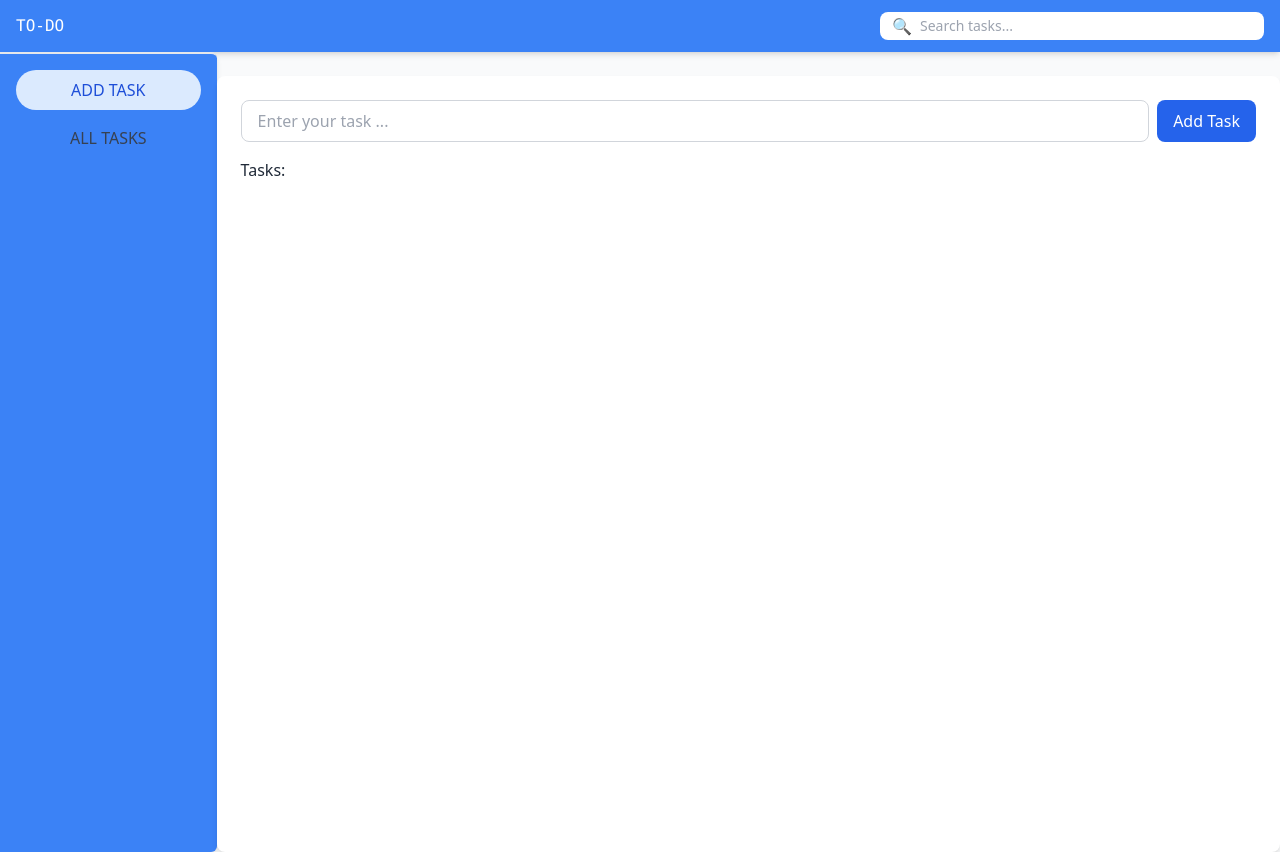
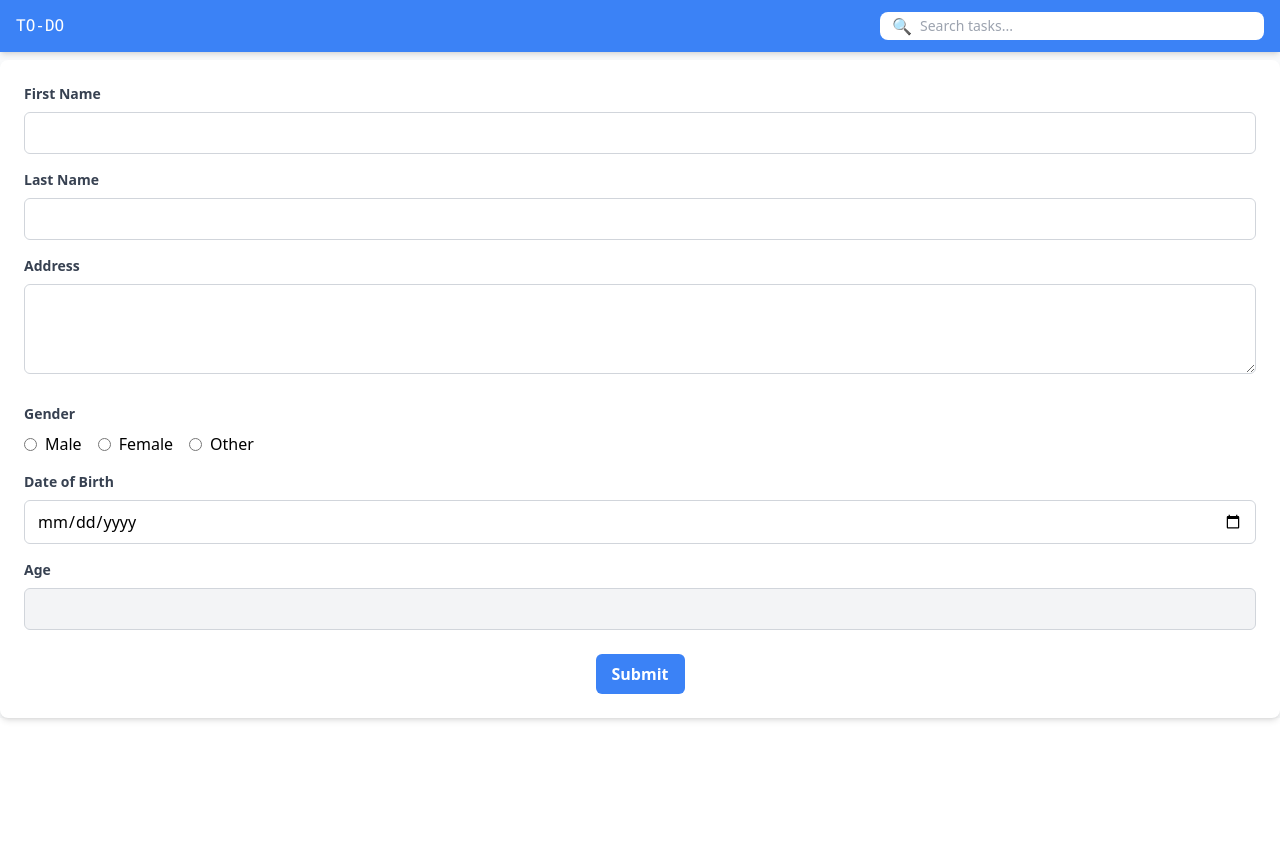
Before and after one commit to PrabhuSaravanan/React-ToDo-App, a React (Vite) app: page / in a window 1280 px wide. After the commit the page ends 800 px from the top, so only its background shows below. Built offline with nearby package versions, Linux system fonts and the light colour scheme.

Commit message:
... React Hook Forms

```diff
--- a/package.json
+++ b/package.json
@@ -11,7 +11,8 @@
   },
   "dependencies": {
     "react": "^19.0.0",
-    "react-dom": "^19.0.0"
+    "react-dom": "^19.0.0",
+    "react-hook-form": "^7.56.1"
   },
   "devDependencies": {
     "@eslint/js": "^9.21.0",
--- a/src/App.tsx
+++ b/src/App.tsx
@@ -1,7 +1,6 @@
 import { Header } from './components/common/Header'
-import { Menu } from './components/common/Menu'
-import { ToDoWrapper } from './components/todo/ToDoWrapper'
 import './App.css'
+import { ReactHookForms } from './components/react-hook-forms/ReactHookForms'
 
 function App() {
 
@@ -10,8 +9,7 @@ function App() {
       <div className="bg-gray-50">
         <Header />
         <div className='flex'>
-          <Menu />
-          <ToDoWrapper />
+          <ReactHookForms />
         </div>
       </div>
     </>
--- /dev/null
+++ b/src/components/react-hook-forms/ReactHookForms.tsx
@@ -0,0 +1,202 @@
+import { useState } from "react";
+import { useForm, SubmitHandler } from "react-hook-form";
+
+type FormData = {
+  firstName: string;
+  lastName: string;
+  address: string;
+  gender: string;
+  dob: string;
+  age: string;
+};
+
+export function ReactHookForms() {
+  const {
+    register,
+    handleSubmit,
+    watch,
+    setValue,
+    formState: { errors },
+  } = useForm<FormData>();
+
+  const [formData, setFormData] = useState<FormData | null>(null);
+  const dob = watch('dob')
+
+  const onSubmit: SubmitHandler<FormData> = (data) => {
+    console.log(data);
+    setFormData(data);
+  };
+
+  if (dob) {
+    const realBirthYear = new Date(dob).getFullYear();
+    const currentYear = new Date().getFullYear();
+    const age = currentYear - realBirthYear;
+    setValue("age", age.toString());
+  }
+
+  return (
+    <div className="mt-2 w-full p-6 bg-white rounded-lg shadow-md">
+      <form onSubmit={handleSubmit(onSubmit)}>
+        <div className="mb-4">
+          <label
+            className="block text-gray-700 text-sm font-bold mb-2"
+            htmlFor="firstName"
+          >
+            First Name
+          </label>
+          <input
+            className="w-full px-3 py-2 border border-gray-300 rounded-md focus:outline-none focus:ring-2 focus:ring-blue-500"
+            id="firstName"
+            {...register("firstName", { required: "First name is required" })}
+          />
+          {errors.firstName && (
+            <p className="text-red-500 text-xs mt-1">
+              {errors.firstName.message}
+            </p>
+          )}
+        </div>
+
+        <div className="mb-4">
+          <label
+            className="block text-gray-700 text-sm font-bold mb-2"
+            htmlFor="lastName"
+          >
+            Last Name
+          </label>
+          <input
+            className="w-full px-3 py-2 border border-gray-300 rounded-md focus:outline-none focus:ring-2 focus:ring-blue-500"
+            id="lastName"
+            {...register("lastName", { required: "Last name is required" })}
+          />
+          {errors.lastName && (
+            <p className="text-red-500 text-xs mt-1">
+              {errors.lastName.message}
+            </p>
+          )}
+        </div>
+
+        <div className="mb-6">
+          <label
+            className="block text-gray-700 text-sm font-bold mb-2"
+            htmlFor="address"
+          >
+            Address
+          </label>
+          <textarea
+            className="w-full px-3 py-2 border border-gray-300 rounded-md focus:outline-none focus:ring-2 focus:ring-blue-500"
+            id="address"
+            rows={3}
+            {...register("address", { required: "Address is required" })}
+          ></textarea>
+          {errors.address && (
+            <p className="text-red-500 text-xs mt-1">
+              {errors.address.message}
+            </p>
+          )}
+        </div>
+
+        <div className="mb-4">
+          <label className="block text-gray-700 text-sm font-bold mb-2">
+            Gender
+          </label>
+          <div className="flex gap-4">
+            <label className="flex items-center">
+              <input
+                type="radio"
+                value="male"
+                {...register("gender", { required: "Please select gender" })}
+                className="mr-2"
+              />
+              Male
+            </label>
+            <label className="flex items-center">
+              <input
+                type="radio"
+                value="female"
+                {...register("gender", { required: "Please select gender" })}
+                className="mr-2"
+              />
+              Female
+            </label>
+            <label className="flex items-center">
+              <input
+                type="radio"
+                value="other"
+                {...register("gender", { required: "Please select gender" })}
+                className="mr-2"
+              />
+              Other
+            </label>
+          </div>
+          {errors.gender && (
+            <p className="text-red-500 text-xs mt-1">{errors.gender.message}</p>
+          )}
+        </div>
+
+        <div className="mb-4">
+          <label
+            className="block text-gray-700 text-sm font-bold mb-2"
+            htmlFor="dob"
+          >
+            Date of Birth
+          </label>
+          <input
+            className="w-full px-3 py-2 border border-gray-300 rounded-md focus:outline-none focus:ring-2 focus:ring-blue-500"
+            id="dob"
+            type="date"
+            {...register("dob", { required: "Date of birth is required" })}
+          />
+          {errors.dob && (
+            <p className="text-red-500 text-xs mt-1">{errors.dob.message}</p>
+          )}
+        </div>
+
+        <div className="mb-6">
+          <label
+            className="block text-gray-700 text-sm font-bold mb-2"
+            htmlFor="age"
+          >
+            Age
+          </label>
+          <input
+            className="w-full px-3 py-2 border border-gray-300 rounded-md bg-gray-100 focus:outline-none"
+            id="age"
+            type="text"
+            {...register("age")}
+            readOnly
+          />
+        </div>
+
+        <div className="flex items-center justify-center">
+          <button
+            className="bg-blue-500 hover:bg-blue-600 text-white font-bold py-2 px-4 rounded-md focus:outline-none focus:ring-2 focus:ring-blue-500 transition duration-200"
+            type="submit"
+          >
+            Submit
+          </button>
+        </div>
+      </form>
+
+      {formData && (
+        <div className="mt-6 p-4 bg-gray-100 rounded-md">
+          <h3 className="font-bold text-lg mb-2">Submitted Data:</h3>
+          <p>
+            <strong>First Name:</strong> {formData.firstName}
+          </p>
+          <p>
+            <strong>Last Name:</strong> {formData.lastName}
+          </p>
+          <p>
+            <strong>Address:</strong> {formData.address}
+          </p>
+          <p>
+            <strong>Gender:</strong> {formData.gender}
+          </p>
+          <p>
+            <strong>Gender:</strong> {formData.age}
+          </p>
+        </div>
+      )}
+    </div>
+  );
+}
```
Also changed, not shown: 1 other file (tests, documents, lock files or other folders).
